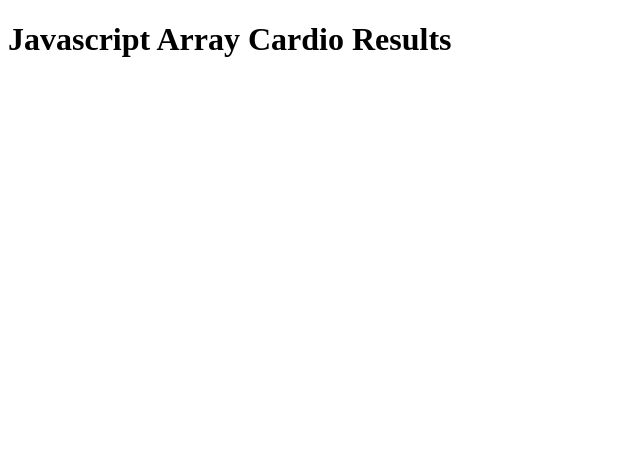
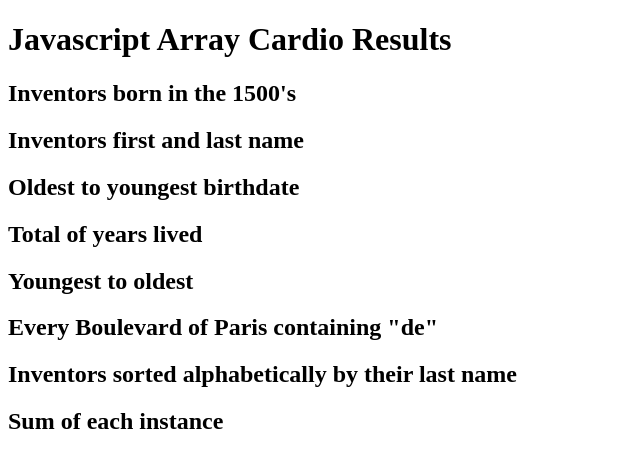
Before and after one commit to AlexandreGagnon-Lalonde/Javascript30, a plain HTML site: page Day4/ArrayCardio.html in a window 1280 px wide. Shown: the whole page, without its empty margins (0-640 px from the left). Drawn offline with Linux system fonts and the light colour scheme.

Commit message:
Day 4 - added some titles

```diff
--- a/Day4/ArrayCardio.html
+++ b/Day4/ArrayCardio.html
@@ -7,34 +7,42 @@
         <h1>Javascript Array Cardio Results</h1>
 
         <div class="exercises">
+            <h2>Inventors born in the 1500's</h2>
             <div class="firstSol" id="firstExNormSol"></div>
             <div class="arrowSol" id="firstExArrowSol"></div>
         </div>
         <div class="exercises">
+            <h2>Inventors first and last name</h2>
             <div class="firstSol" id="secondExNormSol"></div>
             <div class="arrowSol" id="secondExArrowSol"></div>
         </div>
         <div class="exercises">
+            <h2>Oldest to youngest birthdate</h2>
             <div class="firstSol" id="thirdExNormSol"></div>
             <div class="arrowSol" id="thirdExArrowSol"></div>
         </div>
         <div class="exercises">
+            <h2>Total of years lived</h2>
             <div class="firstSol" id="fourthExNormSol"></div>
             <div class="arrowSol" id="fourthExArrowSol"></div>
         </div>
         <div class="exercises">
+            <h2>Youngest to oldest</h2>
             <div class="firstSol" id="fifthExNormSol"></div>
             <div class="arrowSol" id="fifthExArrowSol"></div>
         </div>
         <div class="exercises">
+            <h2>Every Boulevard of Paris containing "de"</h2>
             <div class="firstSol" id="sixthExNormSol"></div>
             <div class="arrowSol" id="sixthExArrowSol"></div>
         </div>
         <div class="exercises">
+            <h2>Inventors sorted alphabetically by their last name</h2>
             <div class="firstSol" id="seventhExNormSol"></div>
             <div class="arrowSol" id="seventhExArrowSol"></div>
         </div>
         <div class="exercises">
+            <h2>Sum of each instance</h2>
             <div class="firstSol" id="eigthExNormSol"></div>
             <div class="arrowSol" id="eigthExArrowSol"></div>
         </div>
```
